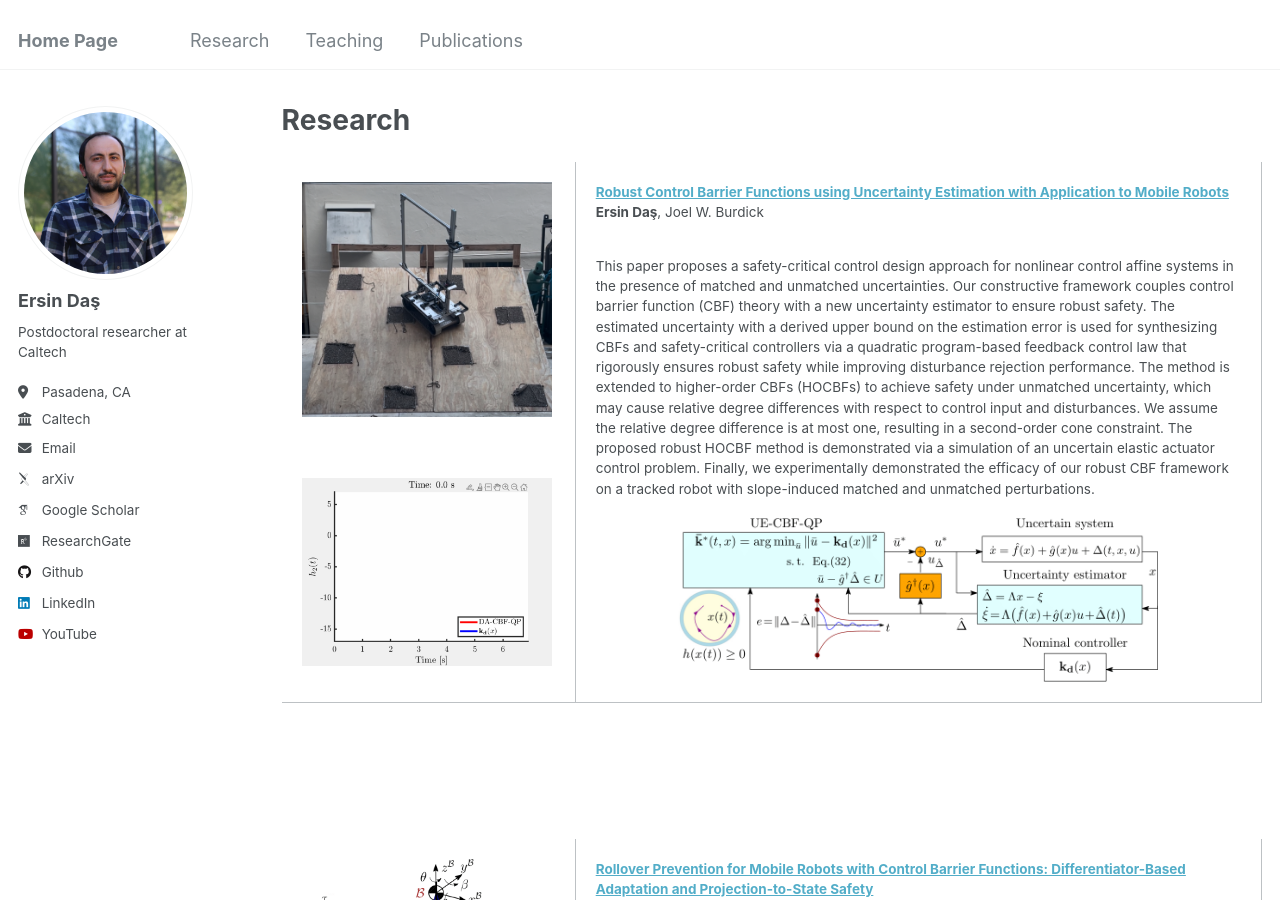
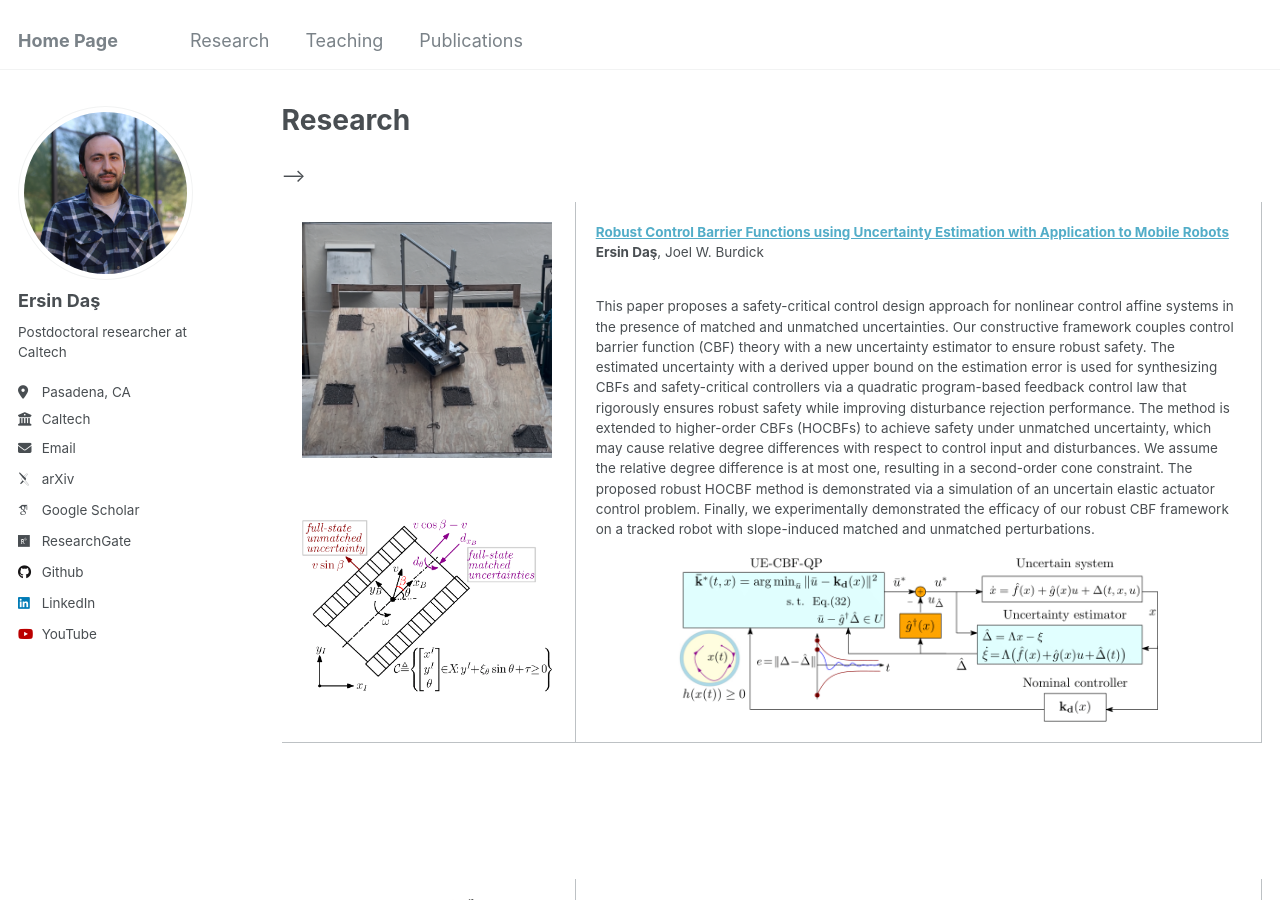
Before and after one commit to ersindas/ersindas.github.io, a Jekyll site: the page built from _pages/Research.md, in a window 1280 px wide and 900 px high. Built offline with Jekyll 4.4.1, drawn with Linux system fonts in a browser that asks for light colours; some web fonts are replaced.

Commit message:
Update Research.md

```diff
--- a/_pages/Research.md
+++ b/_pages/Research.md
@@ -13,9 +13,8 @@ author_profile: true
                <br>
                <br>
                <br>
-<!--                  <img src='/files/3DOF_v1-eps-converted-to-1.png' width="250"> -->
-                 <img src='/files/synchronized.gif' width="250">
-            </td>
+                 <img src='/files/3DOF_v1-eps-converted-to-1.png' width="250">
+            </td> -->
             <td style="padding:20px;width:80%;vertical-align:middle">
               <a href="https://arxiv.org/pdf/2401.01881">
                   <papertitle><strong>Robust Control Barrier Functions using Uncertainty Estimation with Application to Mobile Robots</strong></papertitle>
@@ -44,7 +43,7 @@ author_profile: true
                <br>
                <br>
                <br>
-                 <img src='/files/PSSf-eps-converted-to-1.png' width="250">
+                 <img src='/files/synchronized.gif' width="250">
             </td>
             <td style="padding:20px;width:80%;vertical-align:middle">
               <a href="https://arxiv.org/pdf/2403.08916">
```
